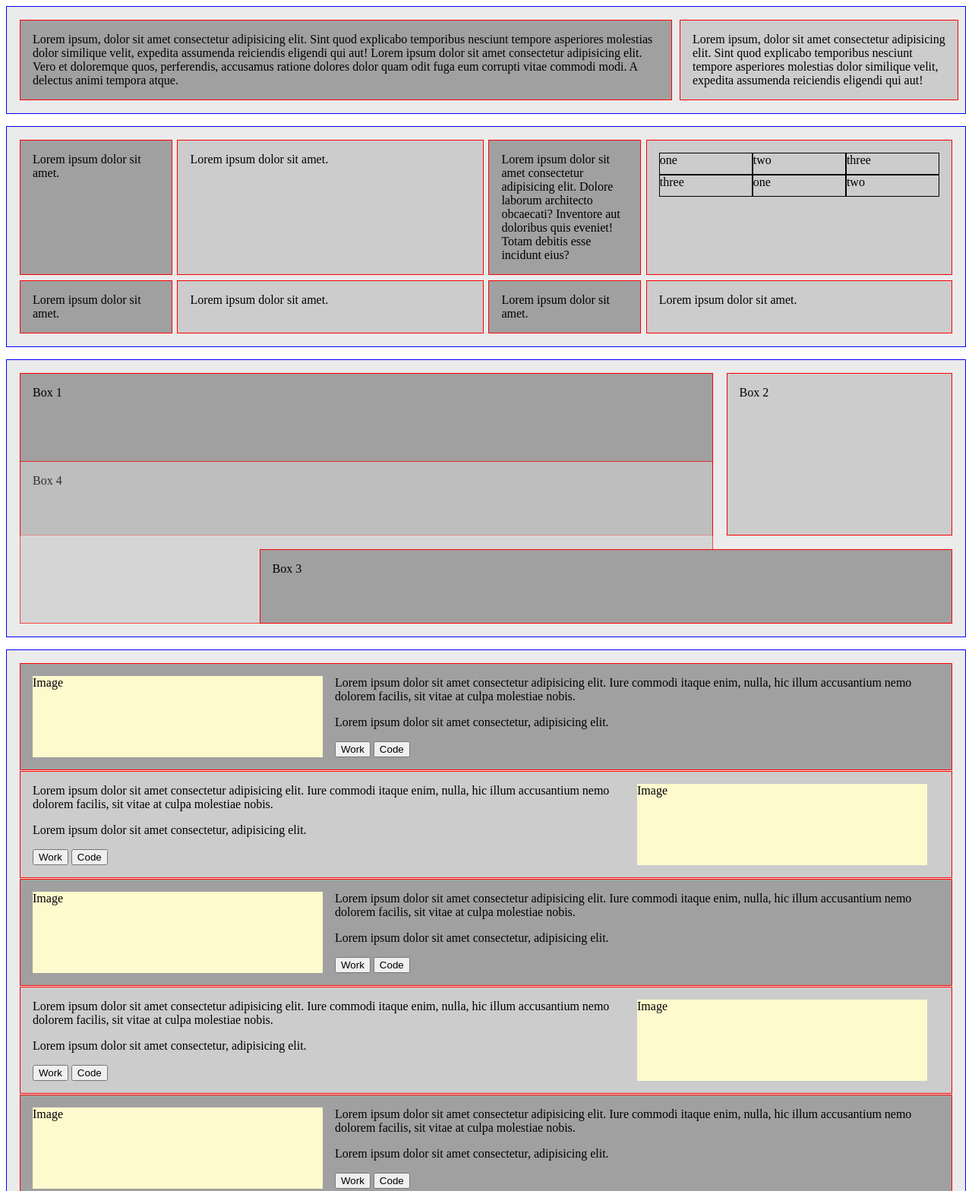
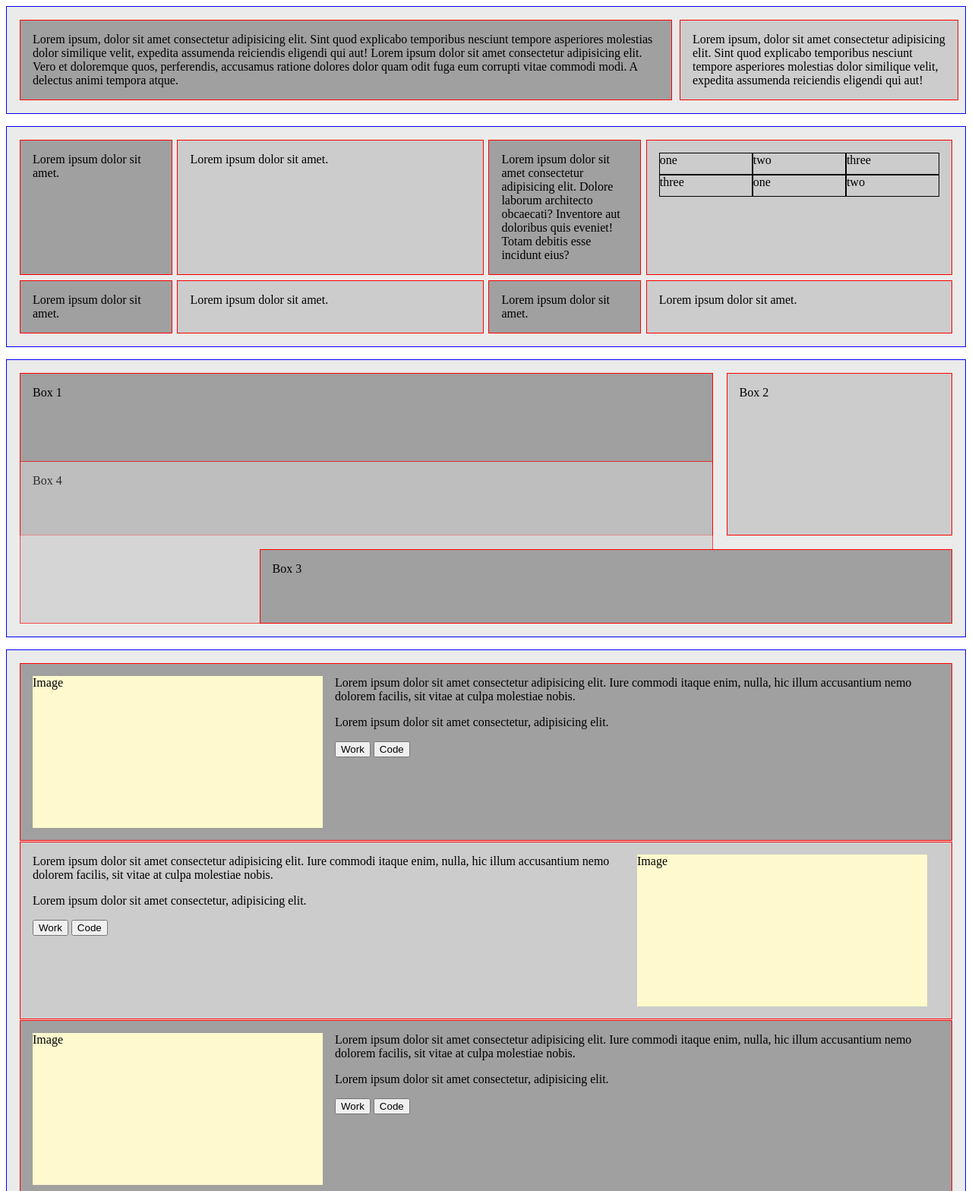
Before and after one commit to Dobbs96/SandBox, a plain HTML site: page CSS/grid.html in a window 1280 px wide. Shown: the top 1568 px of the page at 76% size. Drawn offline with Linux system fonts and the light colour scheme.

Commit message:
added minmax to fourths grid row

```diff
--- a/CSS/gridcss.css
+++ b/CSS/gridcss.css
@@ -97,11 +97,13 @@
 .grid-four > div:nth-child(even) {
   display: grid;
   grid-template-columns: repeat(1, 2fr 1fr);
+  grid-template-rows: minmax(200px, auto);
 }
 /* switch grid-template-columns you need to change .new-box-container:nth-child(even TO odd) */
 .grid-four > div:nth-child(odd) {
+  display: grid;
   grid-template-columns: repeat(1, 1fr 2fr);
-  display: grid;
+  grid-template-rows: minmax(200px, auto);
 }
 
 .new-box-container:nth-child(even) > div:first-child {
```
